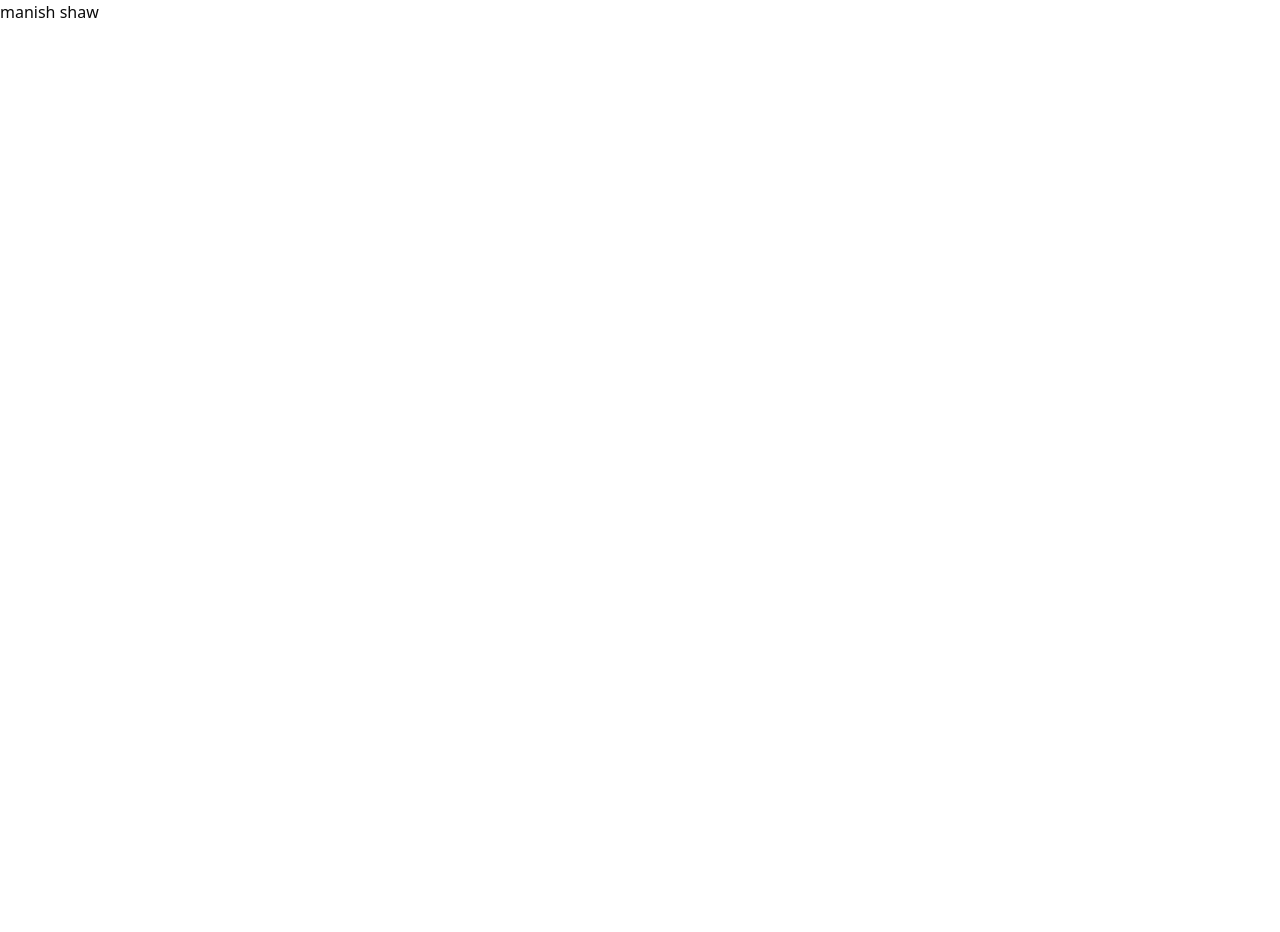
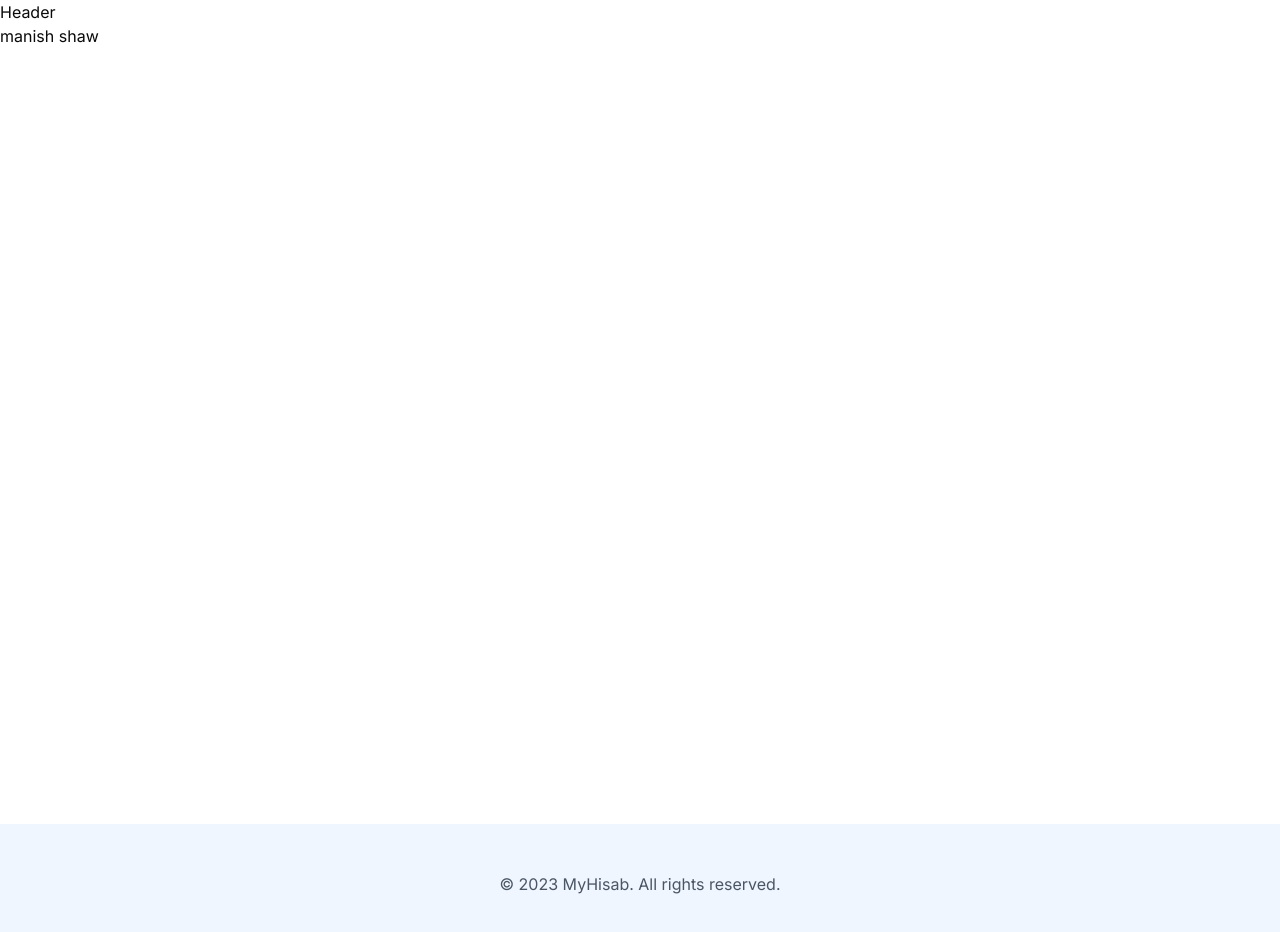
Before and after one commit to MANISHAW19/MyHisab, a Next.js app: page / in a window 1280 px wide. Shown: the top 932 px of the page. Before the commit the page ends 800 px from the top, so only its background shows below. Built offline with nearby package versions, Linux system fonts and the light colour scheme.

Commit message:
app layout done

```diff
--- a/app/layout.js
+++ b/app/layout.js
@@ -1,28 +1,27 @@
-import { Geist, Geist_Mono } from "next/font/google";
+import { Geist, Geist_Mono, Inter } from "next/font/google";
 import "./globals.css";
+import Header from "@/components/ui/header";
 
-const geistSans = Geist({
-  variable: "--font-geist-sans",
-  subsets: ["latin"],
-});
-
-const geistMono = Geist_Mono({
-  variable: "--font-geist-mono",
-  subsets: ["latin"],
-});
+const inter = Inter({subsets:["latin"]});
 
 export const metadata = {
-  title: "Create Next App",
-  description: "Generated by create next app",
+  title: "MyHisab",
+  description: "One stop solution for all your accounting needs",
 };
 
 export default function RootLayout({ children }) {
   return (
     <html lang="en">
-      <body
-        className={`${geistSans.variable} ${geistMono.variable} antialiased`}
-      >
-        {children}
+      <body className={`${inter.className}`}>
+        {/* {header} */}
+        <Header/>
+        <main className="min-h-screen">{children}</main>
+        {/* {footer} */}
+        <footer className="bg-blue-50 py-12">
+          <div className="container mx-auto px-4 text-center text-gray-600">
+            <p>© 2023 MyHisab. All rights reserved.</p>
+          </div>
+        </footer>
       </body>
     </html>
   );
--- /dev/null
+++ b/components/ui/header.jsx
@@ -0,0 +1,9 @@
+import React from 'react'
+
+const Header = () => {
+  return (
+    <div>Header</div>
+  )
+}
+
+export default Header
```
